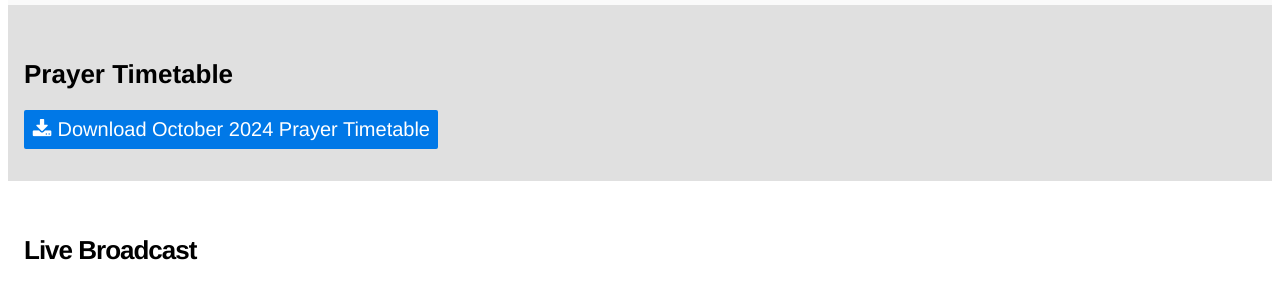
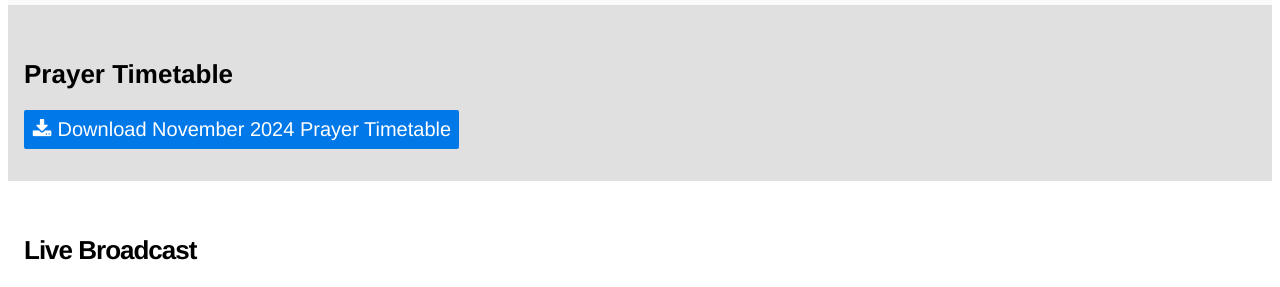
Before and after one commit to ecclesmosque/ecclesmosque.github.io, a Jekyll site: the page built from _pages/home.md, in a window 1280 px wide. Shown: the part 217-504 px from the top of the page. Built offline with Jekyll 4.4.1, drawn with Linux system fonts in a browser that asks for light colours; grey boxes are pictures that could not be loaded.

Commit message:
fix: November 2024 timetable

```diff
--- a/_data/timetable.yml
+++ b/_data/timetable.yml
@@ -1,3 +1,7 @@
+- id: 2024-11
+  label: November 2024
+  guid: 107XQcgLPJFmadCZdz3MMk4FXxUmrMkq7
+
 - id: 2024-10
   label: October 2024
   guid: 1078ddjWiM3Hisc3c1ZTDSfn9GJFZeE36
```
